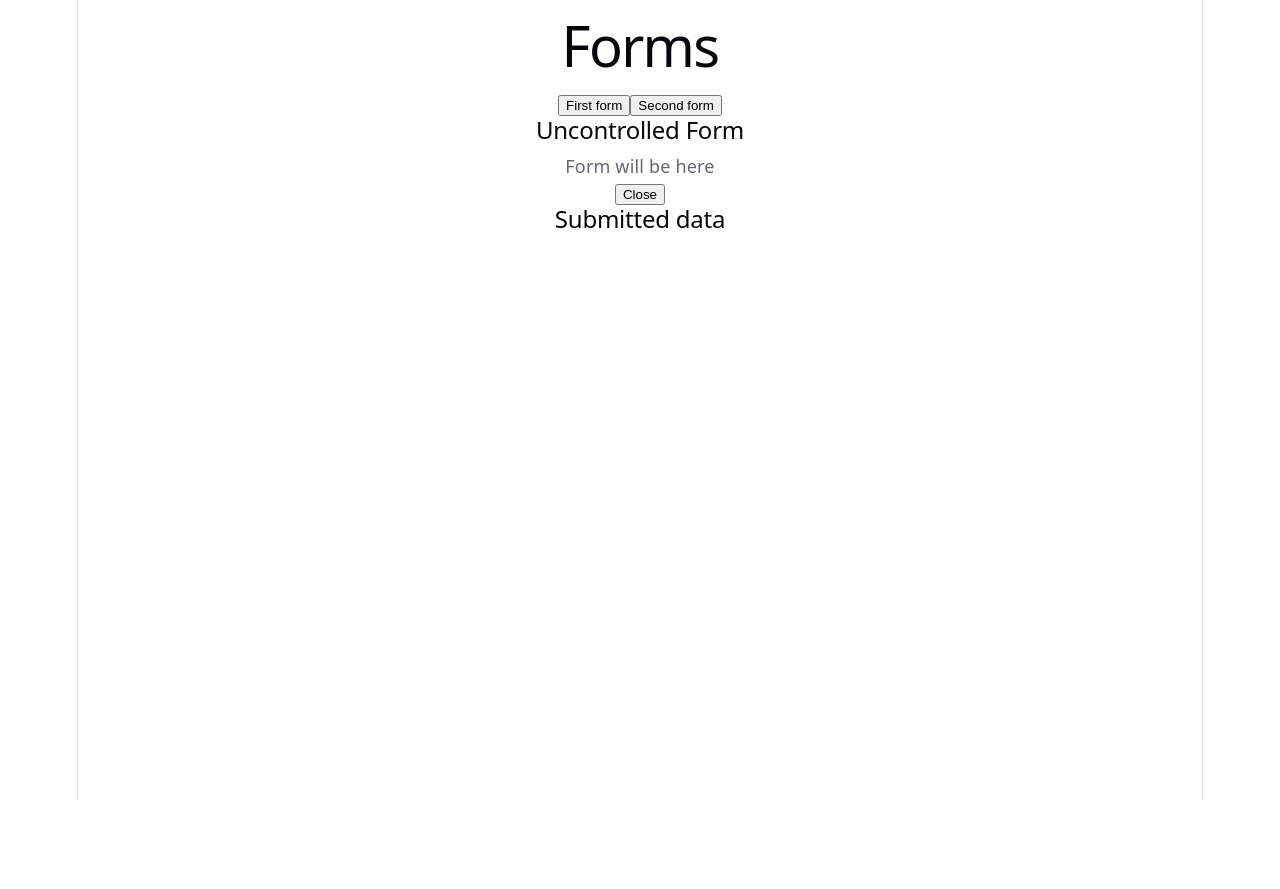
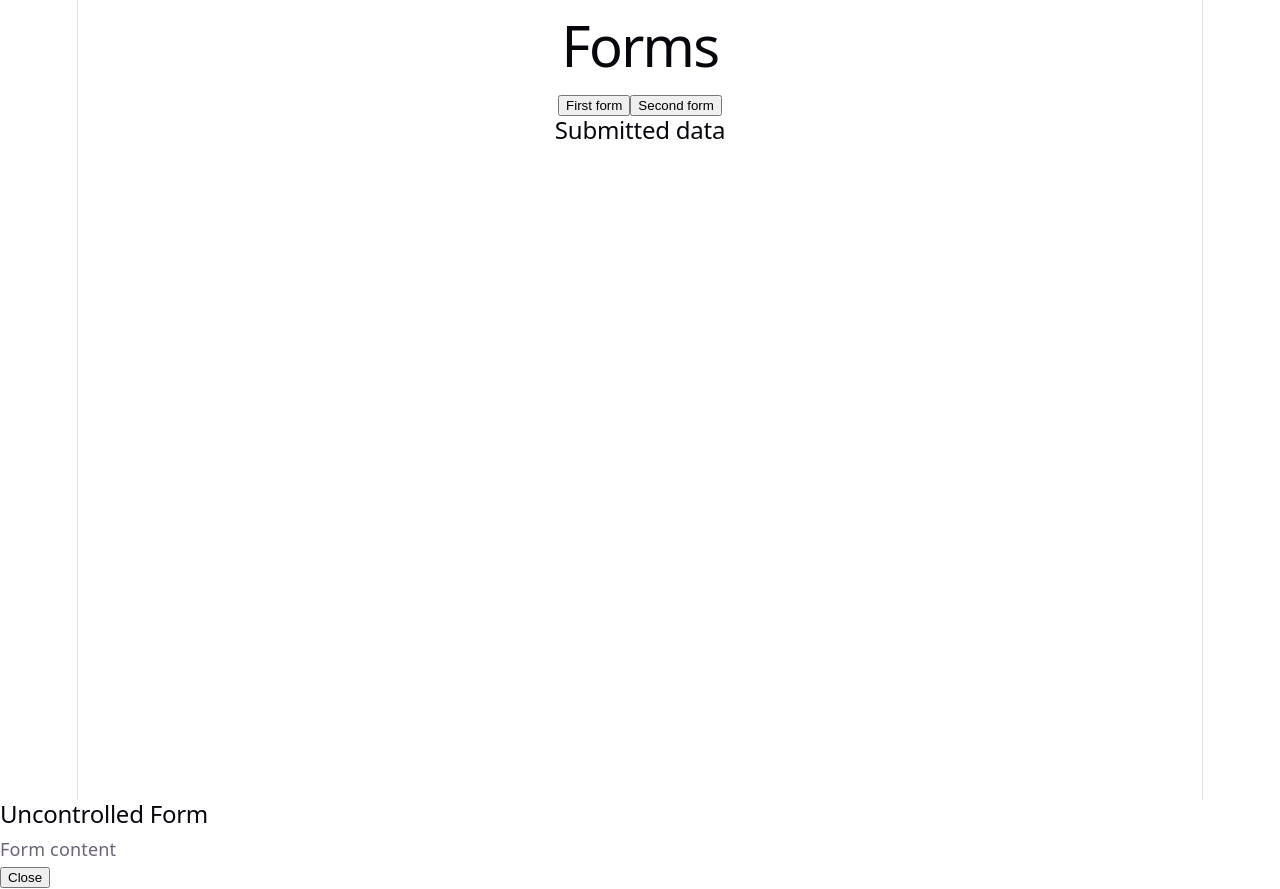
Before and after one commit to Ulya10/React-2026, a React (Vite) app in the folder react-forms/: page / in a window 1280 px wide. Both pictures are taken after a click on the button "First form". Before the commit the page ends 800 px from the top, so only its background shows below. Built offline with nearby package versions, Linux system fonts and the light colour scheme.

Commit message:
feat: add modal template

```diff
--- a/react-forms/src/App.tsx
+++ b/react-forms/src/App.tsx
@@ -1,5 +1,6 @@
 import { useState } from 'react';
 import './App.css';
+import { Modal } from './components/Modal';
 
 function App() {
   const [isModalOpen, setIsModalOpen] = useState(false);
@@ -26,19 +27,17 @@ function App() {
           Second form
         </button>
       </div>
-      {isModalOpen && (
-        <div className="overlay">
-          <div className="modal">
-            <h2>
-              {formType === 'uncontrolled'
-                ? 'Uncontrolled Form'
-                : 'React Hook Form'}
-            </h2>
-            <p>Form will be here</p>
-            <button onClick={closeModal}>Close</button>
-          </div>
-        </div>
-      )}
+
+      <Modal
+        isOpen={isModalOpen}
+        onClose={closeModal}
+        title={
+          formType === 'uncontrolled' ? 'Uncontrolled Form' : 'React Hook Form'
+        }
+      >
+        <p>Form content</p>
+      </Modal>
+
       <div className="submitted-data">
         <h2 className="submitted-title">Submitted data</h2>
       </div>
--- /dev/null
+++ b/react-forms/src/components/Modal.tsx
@@ -0,0 +1,48 @@
+import { useEffect, type ReactNode } from 'react';
+import { createPortal } from 'react-dom';
+export function Modal({
+  isOpen,
+  children,
+  onClose,
+  title,
+}: {
+  isOpen: boolean;
+  children: ReactNode;
+  onClose: () => void;
+  title: string;
+}) {
+  useEffect(() => {
+    function escapePress(evt: KeyboardEvent) {
+      if (evt.key === 'Escape') {
+        onClose();
+      }
+    }
+    document.addEventListener('keydown', escapePress);
+    return () => document.removeEventListener('keydown', escapePress);
+  }, [isOpen, onClose]);
+
+  useEffect(() => {
+    document.body.style.overflow = 'hidden';
+    return () => {
+      document.body.style.overflow = '';
+    };
+  }, []);
+
+  if (!isOpen) return;
+  return createPortal(
+    <div
+      className="overlay"
+      onClick={onClose}
+      role="dialog"
+      aria-modal="true"
+      aria-label={title}
+    >
+      <div className="modal" onClick={(evt) => evt.stopPropagation()}>
+        <h2>{title}</h2>
+        <p>{children}</p>
+        <button onClick={onClose}>Close</button>
+      </div>
+    </div>,
+    document.body
+  );
+}
```
Also changed, not shown: react-forms/src/components/Modal.css (added).
